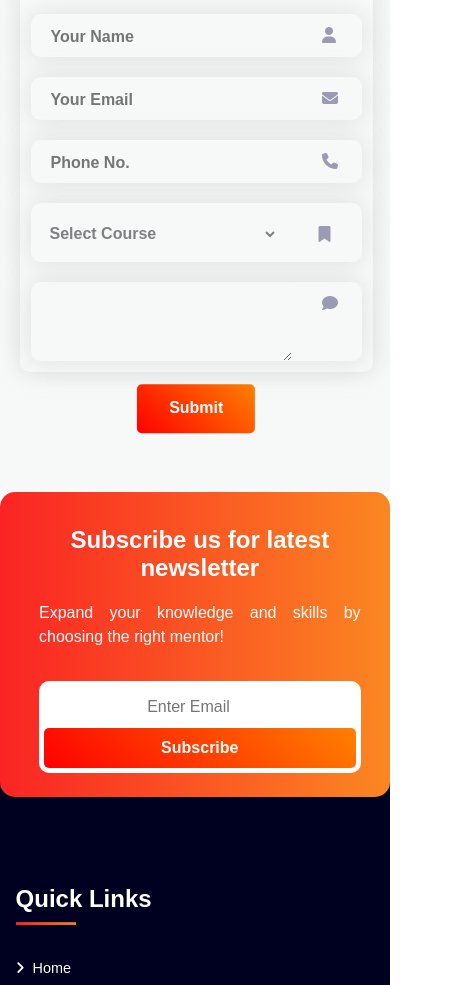
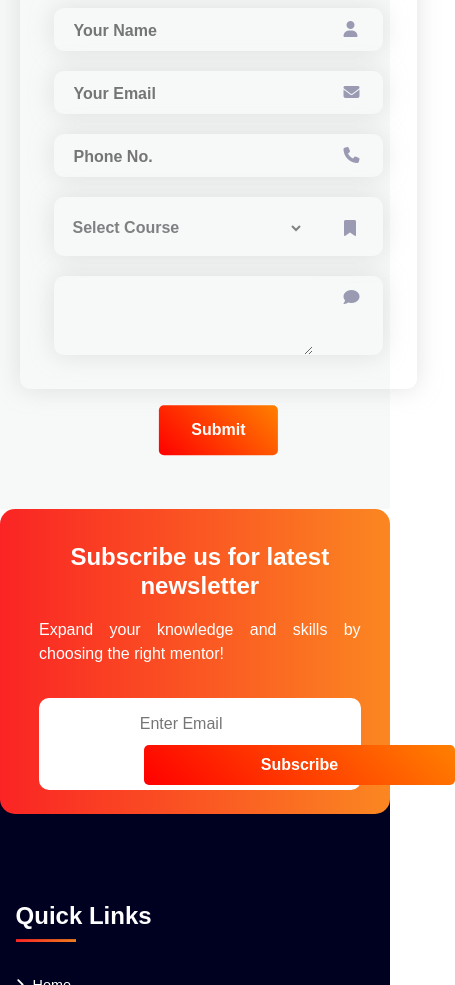
Before and after one commit to Monster250/baoiam-contantus, a plain HTML site: page index.html in a window 390 px wide. Shown: the part 493-1478 px from the top of the page, 455 px wide, since content can reach past the window. Drawn offline with nearby package versions, Linux system fonts and the light colour scheme; a script that the page names is missing.

Commit message:
Update style.css

```diff
--- a/style.css
+++ b/style.css
@@ -368,6 +368,16 @@ section {
         padding: 0px;
         /* background-color: aqua; */
     }
+    select#cars{
+        width:-webkit-fill-available;
+    }
+    .form{
+        width:105%;
+    }
+    .input-icons {
+    padding: 24px;
+    }
+
 }
 
 @media (max-width: 300px) {}
@@ -662,6 +672,12 @@ header .nav-item a:hover {
         width: 289px;
     }
 }
+@media (max-width: 1025px){
+    .btn-3{
+        margin-left:32%;
+    }
+
+}
 
 @media (max-width: 576px) {
     header .navbar-brand {
@@ -677,6 +693,7 @@ header .nav-item a:hover {
         background-color: white;
         padding: 9px 0.5rem;
         outline: none;
+        width:88%;
     }
     .contact-item .contact-menu h4 {
         font-size: 17px;
```
